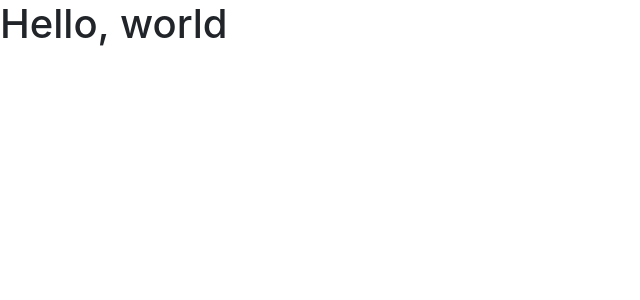
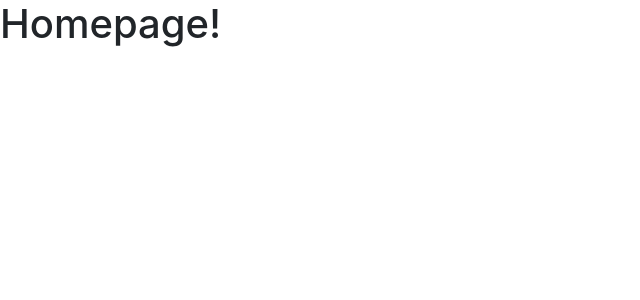
Before and after one commit to evenhand-ottawa/evenhand-frontend, a React (Vite) app: page / in a window 1280 px wide. Shown: the top 300 px of the page, without its empty margins (0-640 px from the left). Built offline with nearby package versions, Linux system fonts and the light colour scheme.

Commit message:
Add: separate home

```diff
--- a/src/app.jsx
+++ b/src/app.jsx
@@ -6,13 +6,15 @@ import React from 'react'
 import ReactDOM from 'react-dom'
 import { BrowserRouter as Router, Switch, Route } from 'react-router-dom'
 
+import { Home } from './components/home'
 import { Search } from './components/search'
 
 function App() {
 	return (
 		<Router>
 			<Switch>
-				<Route exact path="/" component={Search} />
+				<Route exact path="/" component={Home} />
+				<Route exact path="/search" component={Search} />
 			</Switch>
 		</Router>
 	)
--- /dev/null
+++ b/src/components/home.jsx
@@ -0,0 +1,5 @@
+import React from 'react'
+
+export function Home() {
+	return <h1>Homepage!</h1>
+}
```
